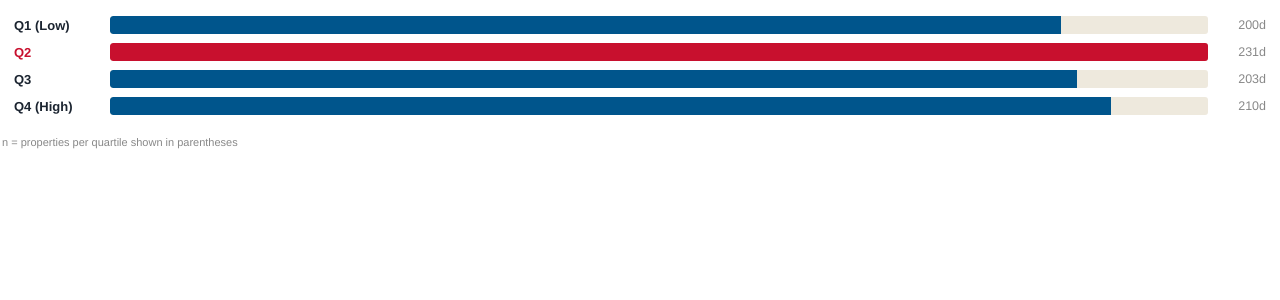
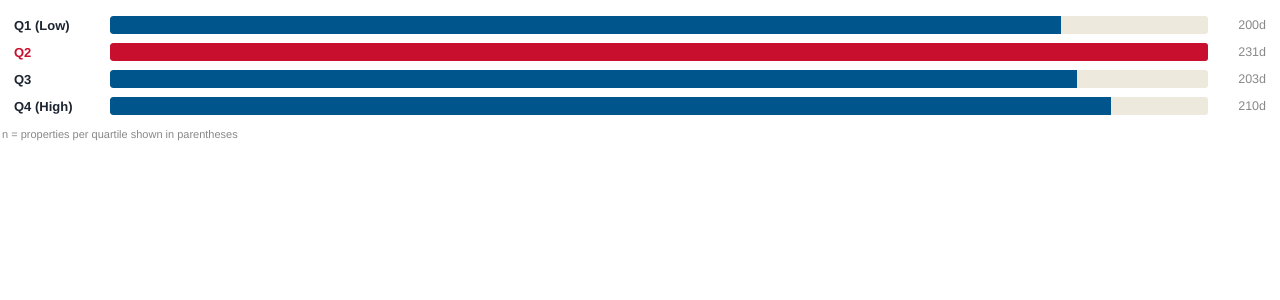
Before and after one commit to CivicDataSA/CivicDataSA.github.io, a Jekyll site: the page assets/maps/sa_vacant_buildings_quartile_chart.html, which Jekyll copies as it is, in a window 1280 px wide. Shown: the top 300 px of the page. Built offline with Jekyll 4.4.1, drawn with Linux system fonts in a browser that asks for light colours.

Commit message:
update chart

```diff
--- a/assets/maps/sa_vacant_buildings_quartile_chart.html
+++ b/assets/maps/sa_vacant_buildings_quartile_chart.html
@@ -6,14 +6,14 @@
 <meta name="viewport" content="width=device-width, initial-scale=1.0">
 <style>
   html,body{margin:0;padding:0;font-family:'Helvetica Neue',Arial,sans-serif;background:#fff;}
-  .chart-wrap{padding:16px 14px 10px;}
+  .chart-wrap{padding:16px 14px 4px;}
   .bar-row{display:grid;grid-template-columns:88px 1fr 50px;align-items:center;gap:8px;margin-bottom:9px;font-size:13px;}
   .bar-label{color:#1b2430;font-weight:600;}
   .bar-track{background:#eee9dd;border-radius:3px;height:18px;position:relative;overflow:hidden;}
   .bar-fill{height:100%;border-radius:3px 0 0 3px;}
   .bar-val{text-align:right;color:#888;font-variant-numeric:tabular-nums;font-size:12.5px;}
   .bar-row.highlight .bar-label{color:#C8102E;}
-  .note{font-size:11px;color:#888;padding:2px 2px 6px;}
+  .note{font-size:11px;color:#888;padding:0 2px 4px;margin:0;}
 </style>
 </head>
 <body>
```
